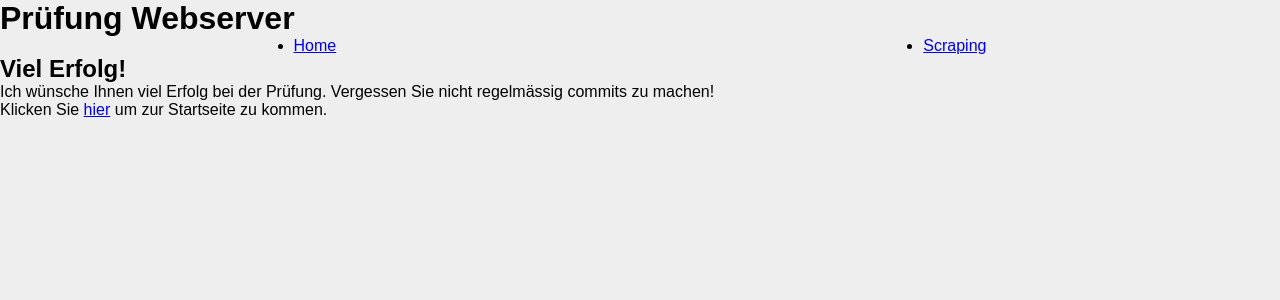
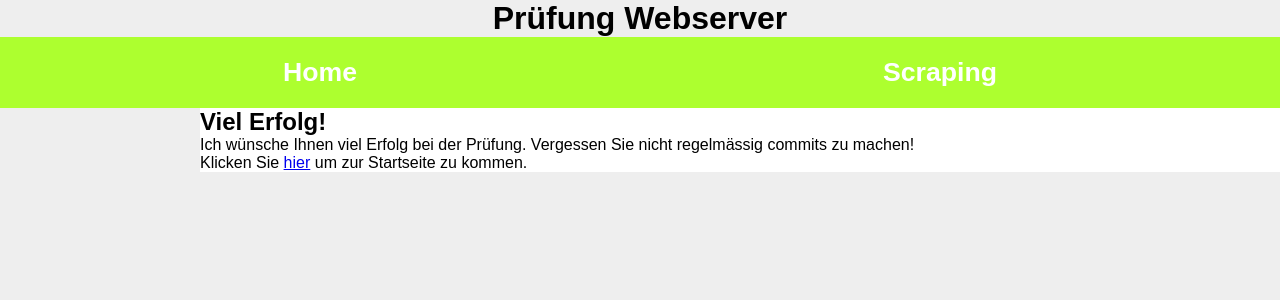
Before and after one commit to cedricgeissmann/pruefung-webserver-1mz, a Flask app: page / in a window 1280 px wide. Shown: the top 300 px of the page. Run offline with Flask 2, Linux system fonts and the light colour scheme.

Commit message:
beta vs von Aufgabe 2

```diff
--- a/static/main.css
+++ b/static/main.css
@@ -11,7 +11,44 @@ body {
 .navbar {
     display: flex;
     justify-content: space-around;
+
 }
+
 
 /* Implementieren Sie Ihre Änderungen hier. Lassen Sie den Code oben so wie er
 * ist!!! */
+
+h1{
+    text-align: center;
+    background-color:
+
+}
+
+.navbar{
+    background-color: greenyellow;
+    color: white;
+    padding: 20px;
+
+
+
+}
+.nav-item{
+    list-style: none;
+}
+
+h2{
+    margin-left: 200px;
+    background-color: white;
+    box-decoration-break: inherit;
+
+}
+p{
+    margin-left: 200px;
+    background-color: white;
+}
+.nav-link{
+    font-size: 20pt;
+    color: white;
+    text-decoration: none;
+    font-weight: 600;
+}
```
